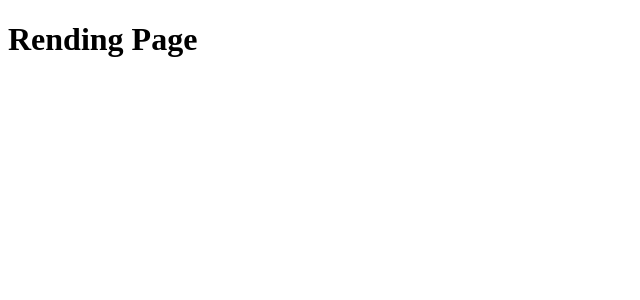
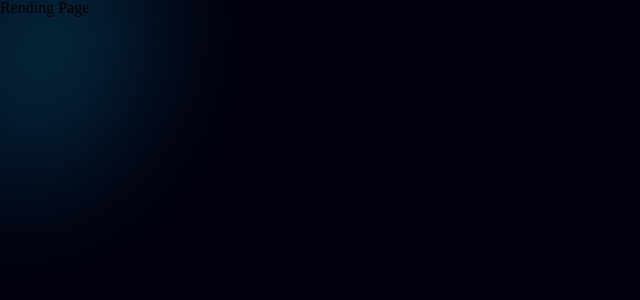
Before and after one commit to jsh1147/codeit-FE10-Fandom-K, a React (Vite) app: page / in a window 1280 px wide. Shown: the top 300 px of the page, without its empty margins (0-640 px from the left). Built offline with nearby package versions, Linux system fonts and the light colour scheme.

Commit message:
feat: Add page background CSS

```diff
--- a/src/main.jsx
+++ b/src/main.jsx
@@ -1,6 +1,9 @@
 import { StrictMode } from 'react';
 import { createRoot } from 'react-dom/client';
 import App from './App';
+import './styles/global.css';
+import './styles/reset.css';
+import './styles/variables.css';
 
 createRoot(document.getElementById('root')).render(
   <StrictMode>
--- a/src/styles/global.css
+++ b/src/styles/global.css
@@ -2,3 +2,9 @@
   box-sizing: border-box;
   font-family: 'Pretendard';
 }
+
+#root {
+  min-height: 100vh;
+  background: url('../assets/images/background_effect.png') no-repeat left top;
+  background-color: var(--black-200);
+}
```
Also changed, not shown: src/assets/images/background_effect.png (added).
